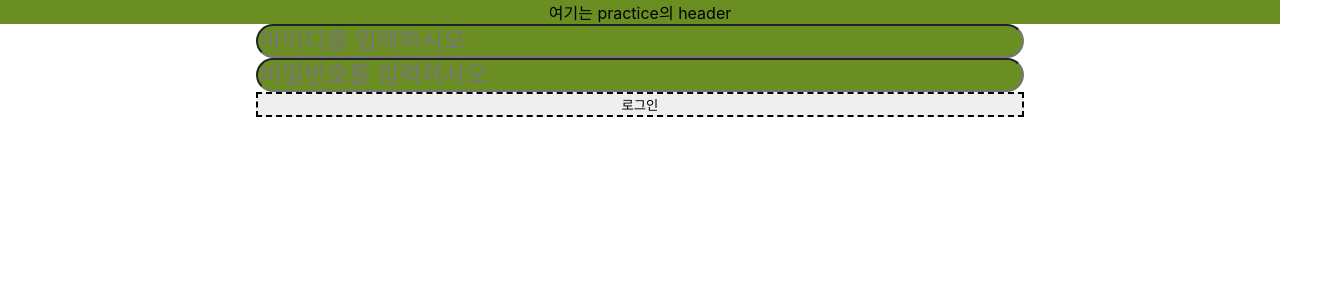
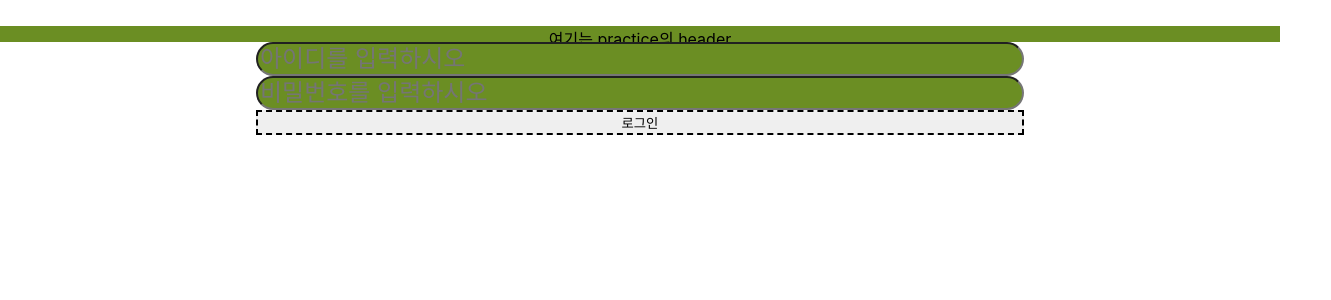
Before and after one commit to simjeongho/ReactLab, a React (Create React App) app: page / in a window 1280 px wide. Shown: the top 300 px of the page, 1331 px wide, since content can reach past the window. Built offline with nearby package versions, Linux system fonts and the light colour scheme.

Commit message:
design:  레이아웃 디자인 수정

```diff
--- a/src/Layout/styled.ts
+++ b/src/Layout/styled.ts
@@ -1,10 +1,18 @@
 import styled from "styled-components";
 
 export const LayoutContainer = styled.section`
+  position: sticky;
+  top: 0;
+  width: 100%;
+  height: 20vh;
+  padding-right: 4%;
   display: flex;
   flex-direction: column;
   justify-content: center;
   align-items: center;
+  /* @media screen and (max-width: 768px) {
+    display: none;
+  } */
 `;
 
 export const LayoutHeader = styled.header`
```
